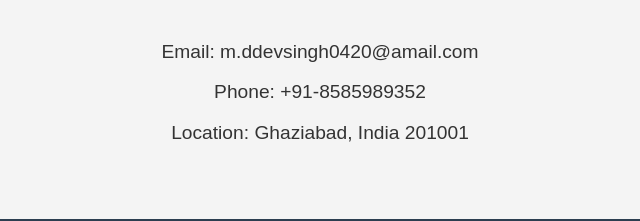
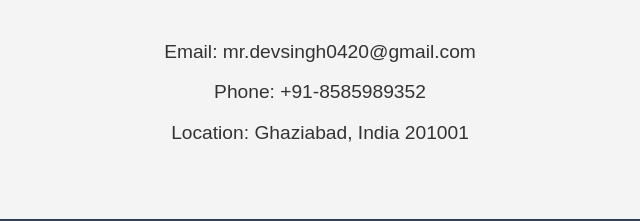
Before and after one commit to Eeeeco/Test, a plain HTML site: page index.html in a window 1280 px wide. Shown: the part 3981-4202 px from the top of the page, 320-960 px from the left. Drawn offline with Linux system fonts and the light colour scheme.

Commit message:
Update index.html

```diff
--- a/index.html
+++ b/index.html
@@ -366,7 +366,7 @@
     <!-- Contact Section -->
     <section id="contact">
         <h2>Contact</h2>
-        <p>Email: m.ddevsingh0420@amail.com</p>
+        <p>Email: mr.devsingh0420@gmail.com</p>
         <p>Phone: +91-8585989352</p>
         <p>Location: Ghaziabad, India 201001</p>
     </section>
```
